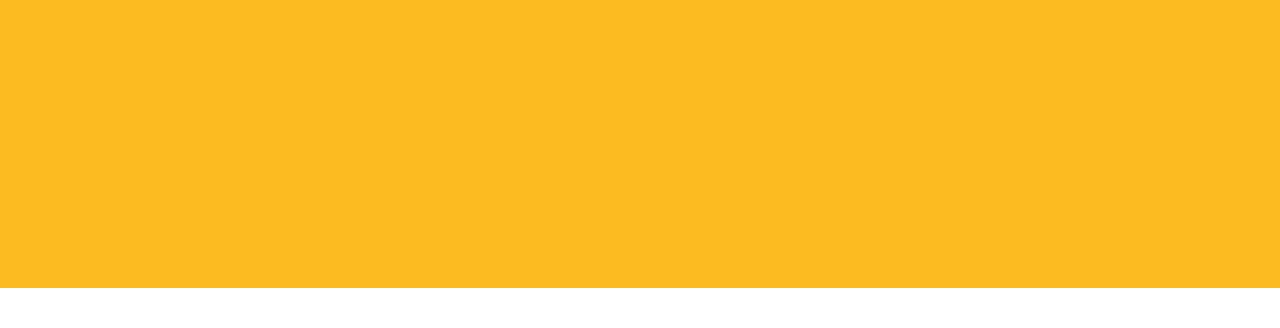
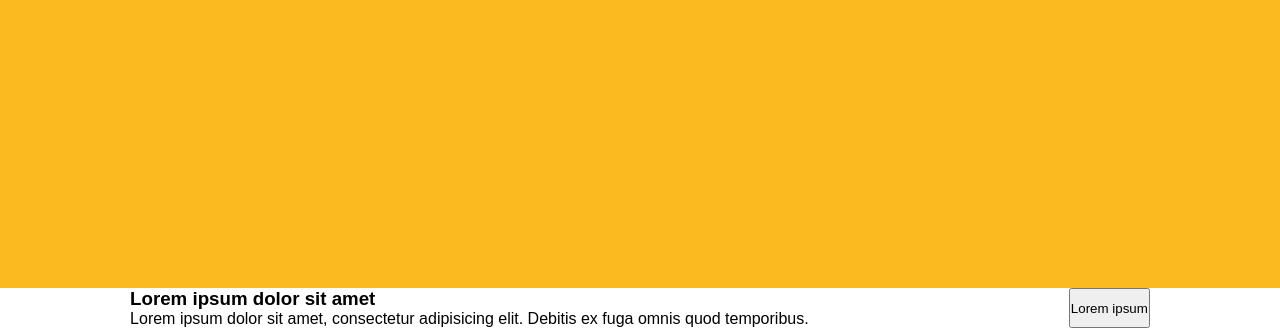
Before and after one commit to Leon131314/WAR_SFO_O_132_FER_ScrumLab_React-1, a React app: page / in a window 1280 px wide. Shown: the part 512-840 px from the top of the page. Before the commit the page ends 800 px from the top, so only its background shows below. Built offline with nearby package versions, Linux system fonts and the light colour scheme.

Commit message:
callToAction-push-test

```diff
--- a/package.json
+++ b/package.json
@@ -4,7 +4,7 @@
   "private": true,
   "dependencies": {
     "json-server": "^0.15.0",
-    "node-sass": "^4.12.0",
+    "node-sass": "^4.13.1",
     "react": "^16.8.6",
     "react-dom": "^16.8.6",
     "react-router-dom": "^5.0.0",
--- a/src/js/App.js
+++ b/src/js/App.js
@@ -1,4 +1,5 @@
 import React from "react";
+import CallToAction from "./callToAction";
 
 
 const App = () => {
@@ -12,6 +13,7 @@ const App = () => {
           Scrum Lab React
         </p>
       </section>
+        <CallToAction/>
     </>
   );
 };
--- /dev/null
+++ b/src/js/callToAction.js
@@ -0,0 +1,18 @@
+import React from 'react';
+
+const CallToAction = () => {
+    return(
+        <div className="callToAction">
+
+            <div className="callToAction-txt">
+                <h3>Lorem ipsum dolor sit amet</h3>
+                <p>Lorem ipsum dolor sit amet, consectetur adipisicing elit. Debitis ex fuga omnis quod temporibus.</p>
+            </div>
+
+            <button className="callToAction-btn btn">Lorem ipsum</button>
+
+        </div>
+    )
+};
+
+export default CallToAction;
--- /dev/null
+++ b/src/scss/components/_callToAction.scss
@@ -0,0 +1,4 @@
+.callToAction {
+  display: flex;
+  justify-content: space-around;
+}
--- a/src/scss/main.scss
+++ b/src/scss/main.scss
@@ -10,3 +10,4 @@ body {
 
 @import "./components/header";
 @import "./components/intro";
+@import "./components/callToAction";
```
Also changed, not shown: 1 other file.
